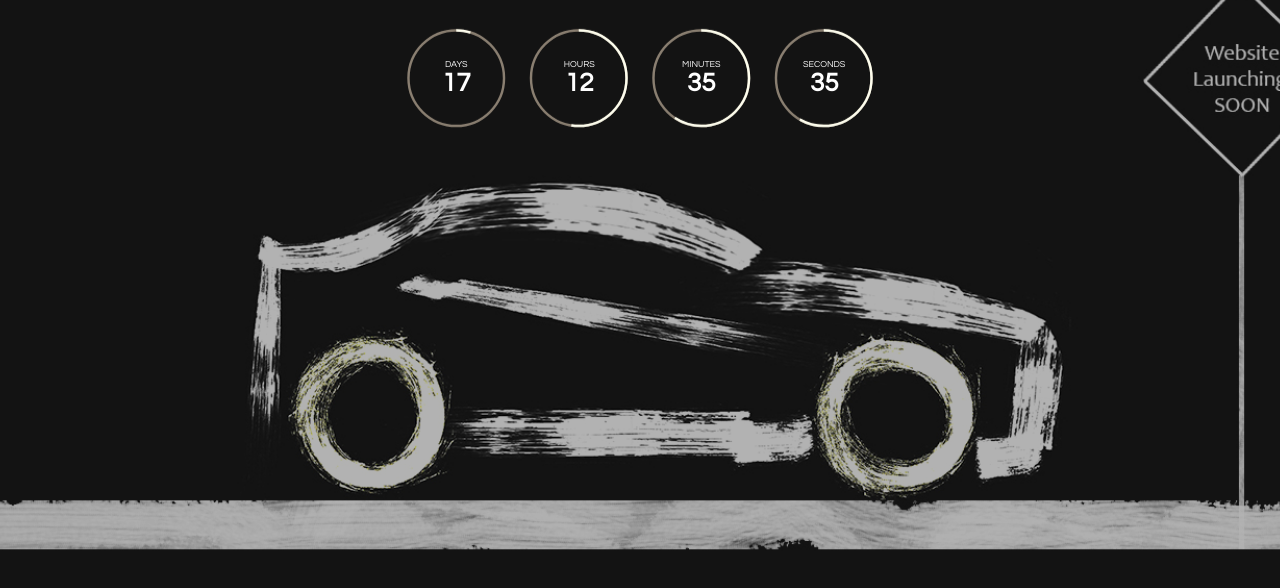
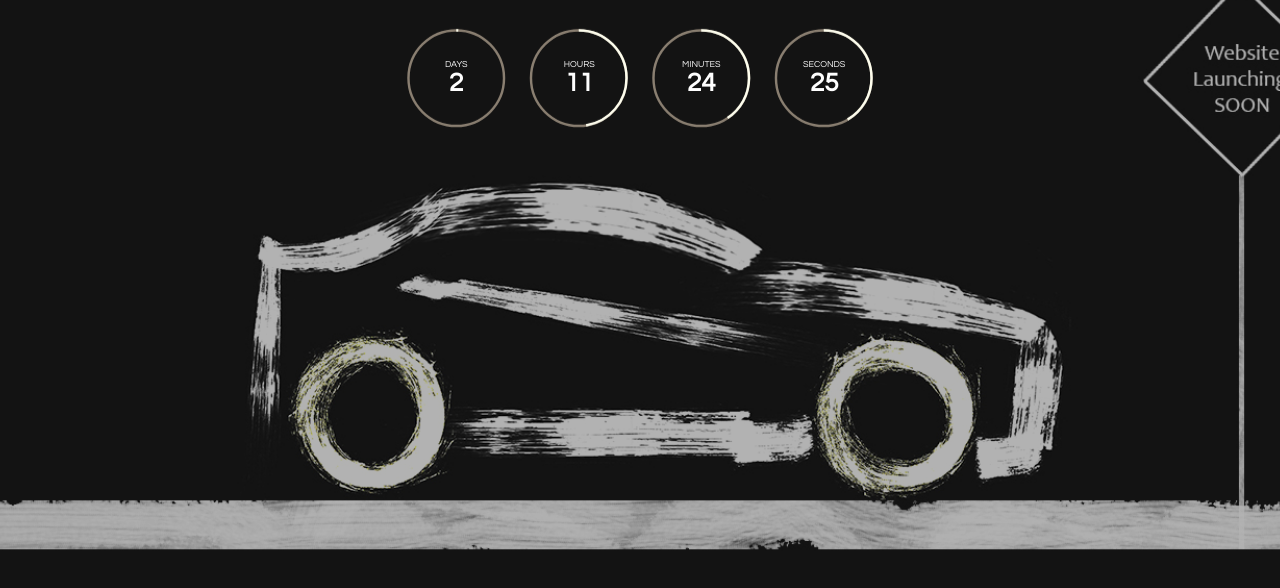
Before and after one commit to ManikantaRaju/aspen-bower.github.io, a plain HTML site: page index.html in a window 1280 px wide. Shown: the part 208-796 px from the top of the page. Drawn offline with nearby package versions, Linux system fonts and the light colour scheme.

Commit message:
Update index.html

```diff
--- a/index.html
+++ b/index.html
@@ -48,7 +48,7 @@
 <div class="row">
 							  <div class="col-sm-offset-5 col-sm-8">
 									<div class="timing">
-										<div id="count-down" data-date="2017-03-27 00:00:00">
+										<div id="count-down" data-date="2017-04-16 00:00:00">
 
 										</div>
 									</div>
```
